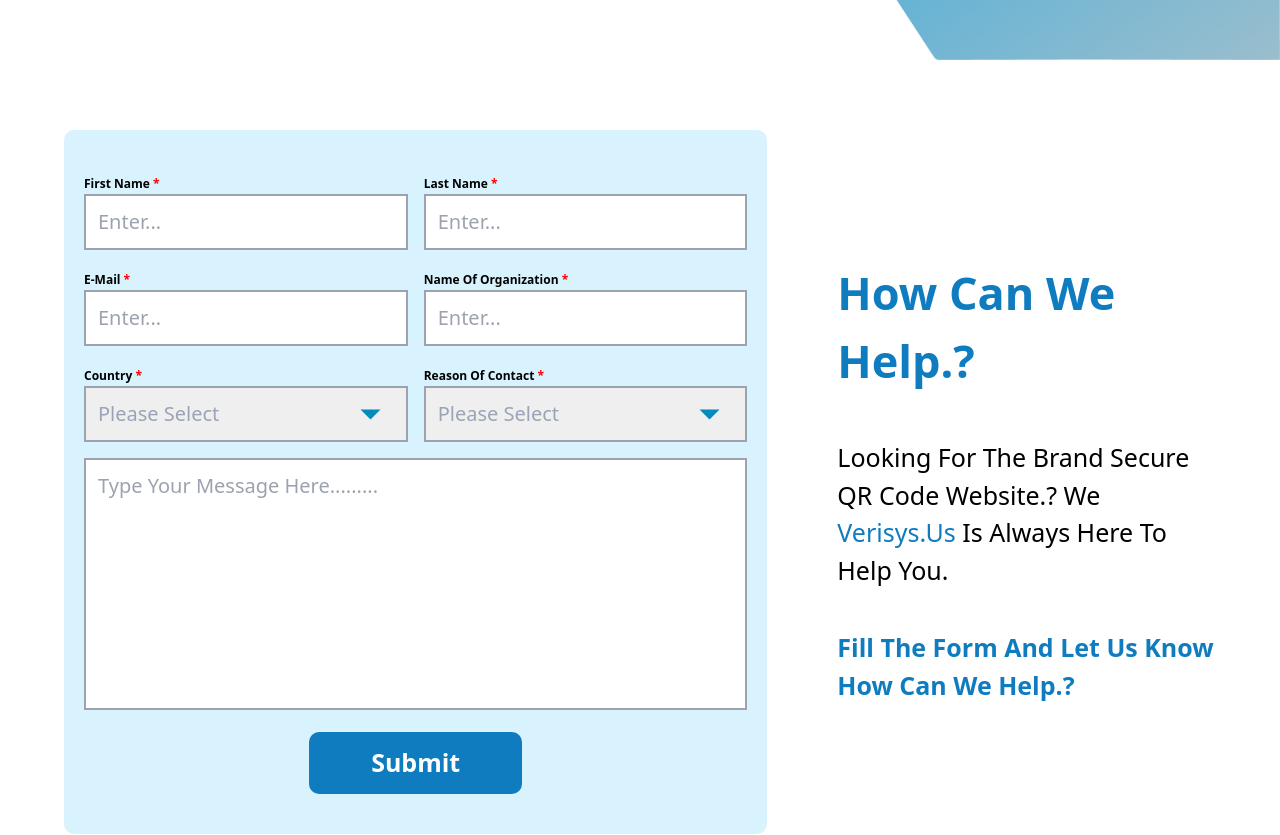
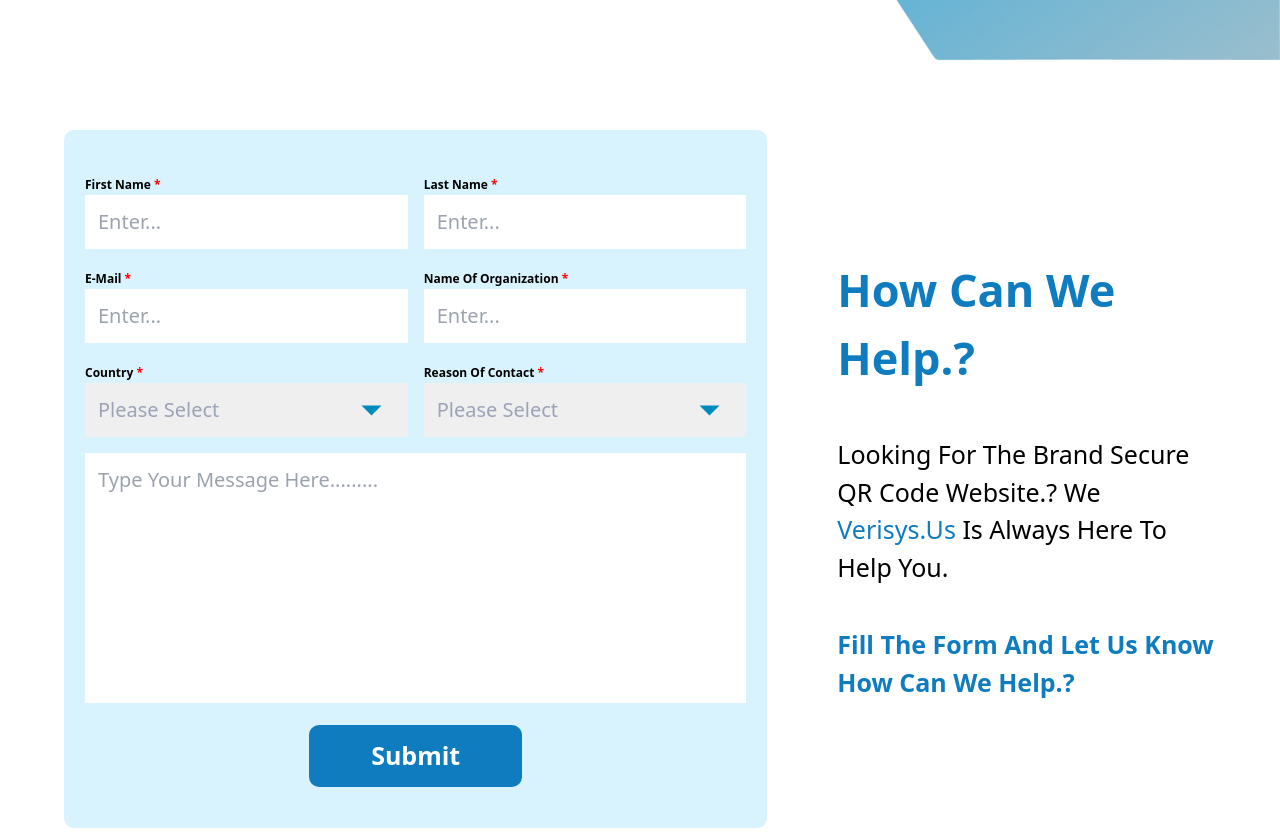
Before and after one commit to sumamaislam/Verisys, a Next.js app: page /contact in a window 1280 px wide. Shown: the part 540-1375 px from the top of the page. Built offline with nearby package versions, Linux system fonts and the light colour scheme.

Commit message:
hammmaddd work

```diff
--- a/styles/globals.css
+++ b/styles/globals.css
@@ -472,16 +472,35 @@ select {
     background-repeat: no-repeat;
 }
 
+
+input {
+    border: 1px solid transparent !important;
+}
+
 input:hover {
     border: 1px solid #008BBF !important;
+}
+
+
+select {
+    border: 1px solid transparent !important;
 }
 
 select:hover {
     border: 1px solid #008BBF !important;
 }
 
+textarea {
+    border: 1px solid transparent !important;
+}
+
 textarea:hover {
     border: 1px solid #008BBF !important;
+}
+
+
+.hov-inpp {
+    border: 1px solid transparent !important;
 }
 
 .hov-inpp:hover {
```
